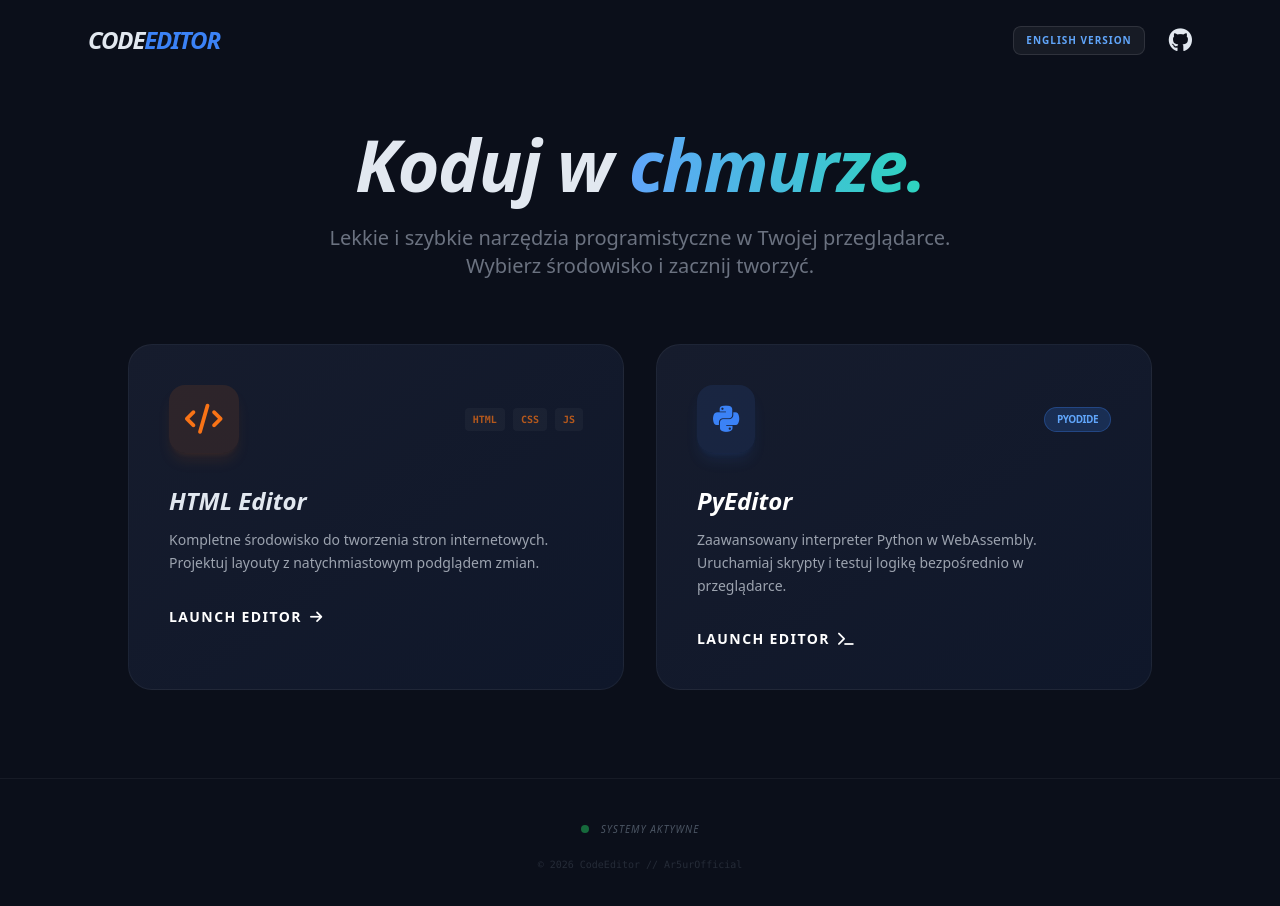
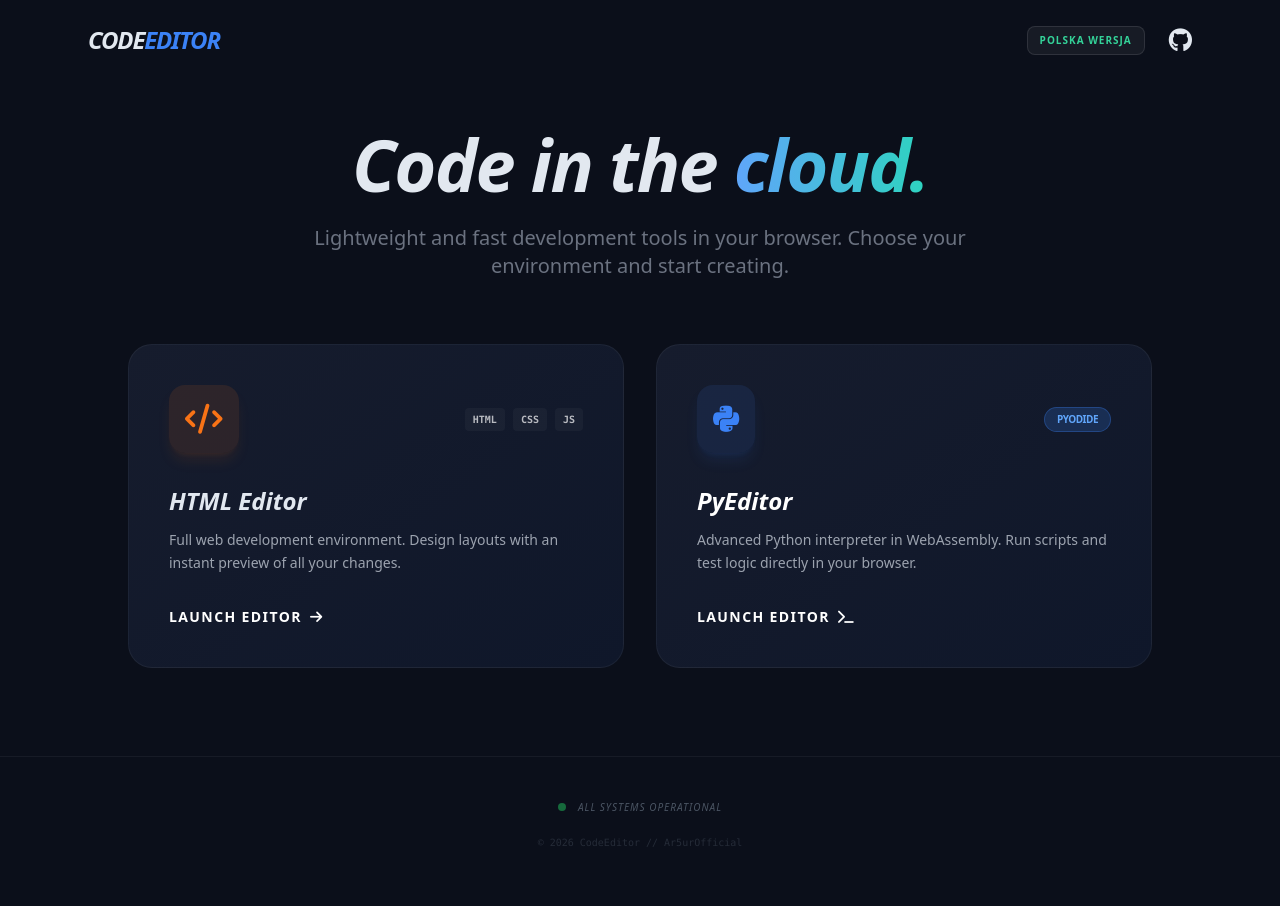
Before and after one commit to Ar5urOfficial/CodeEditor, a plain HTML site: page index.html in a window 1280 px wide. Drawn offline with nearby package versions, Linux system fonts and the light colour scheme.

Commit message:
Convert index.html from Polish to English

```diff
--- a/index.html
+++ b/index.html
@@ -1,5 +1,5 @@
 <!DOCTYPE html>
-<html lang="pl">
+<html lang="en">
 <head>
     <meta charset="UTF-8">
     <meta name="viewport" content="width=device-width, initial-scale=1.0">
@@ -29,7 +29,7 @@
         body.en .lang-en-content { display: block; }
     </style>
 </head>
-<body class="min-h-screen flex flex-col font-sans">
+<body class="min-h-screen flex flex-col font-sans en">
 
     <nav class="p-6 flex justify-between items-center max-w-6xl w-full mx-auto">
         <div class="text-2xl font-black tracking-tighter uppercase italic">Code<span class="text-blue-500">Editor</span></div>
@@ -58,12 +58,12 @@
 
         <div class="grid md:grid-cols-2 gap-8 w-full max-w-5xl">
 
-            <a href="HTML-Editor/HTML-Editor.html" class="editor-card p-10 rounded-3xl group relative overflow-hidden">
+            <a href="HTML-Editor/" class="editor-card p-10 rounded-3xl group relative overflow-hidden">
                 <div class="flex items-center justify-between mb-8 text-orange-500">
                     <div class="p-4 bg-orange-500/10 rounded-2xl shadow-lg shadow-orange-500/10">
                         <i class="fas fa-code text-3xl"></i>
                     </div>
-                    <div class="flex gap-2 font-mono text-[10px] font-bold opacity-70">
+                    <div class="flex gap-2 font-mono text-[10px] font-bold opacity-70 text-white">
                         <span class="px-2 py-1 bg-white/5 rounded">HTML</span>
                         <span class="px-2 py-1 bg-white/5 rounded">CSS</span>
                         <span class="px-2 py-1 bg-white/5 rounded">JS</span>
@@ -80,7 +80,7 @@
                 </div>
             </a>
 
-            <a href="PyEditor/PyEditor.html" class="editor-card p-10 rounded-3xl group">
+            <a href="PyEditor/" class="editor-card p-10 rounded-3xl group">
                 <div class="flex items-center justify-between mb-8 text-blue-500">
                     <div class="p-4 bg-blue-500/10 rounded-2xl shadow-lg shadow-blue-500/10">
                         <i class="fab fa-python text-3xl"></i>
@@ -120,7 +120,10 @@
         }
 
         window.onload = () => {
-            if (localStorage.getItem('codeEditorLang') === 'en') {
+            const savedLang = localStorage.getItem('codeEditorLang');
+            if (savedLang === 'pl') {
+                document.body.classList.remove('en');
+            } else {
                 document.body.classList.add('en');
             }
         };
```
